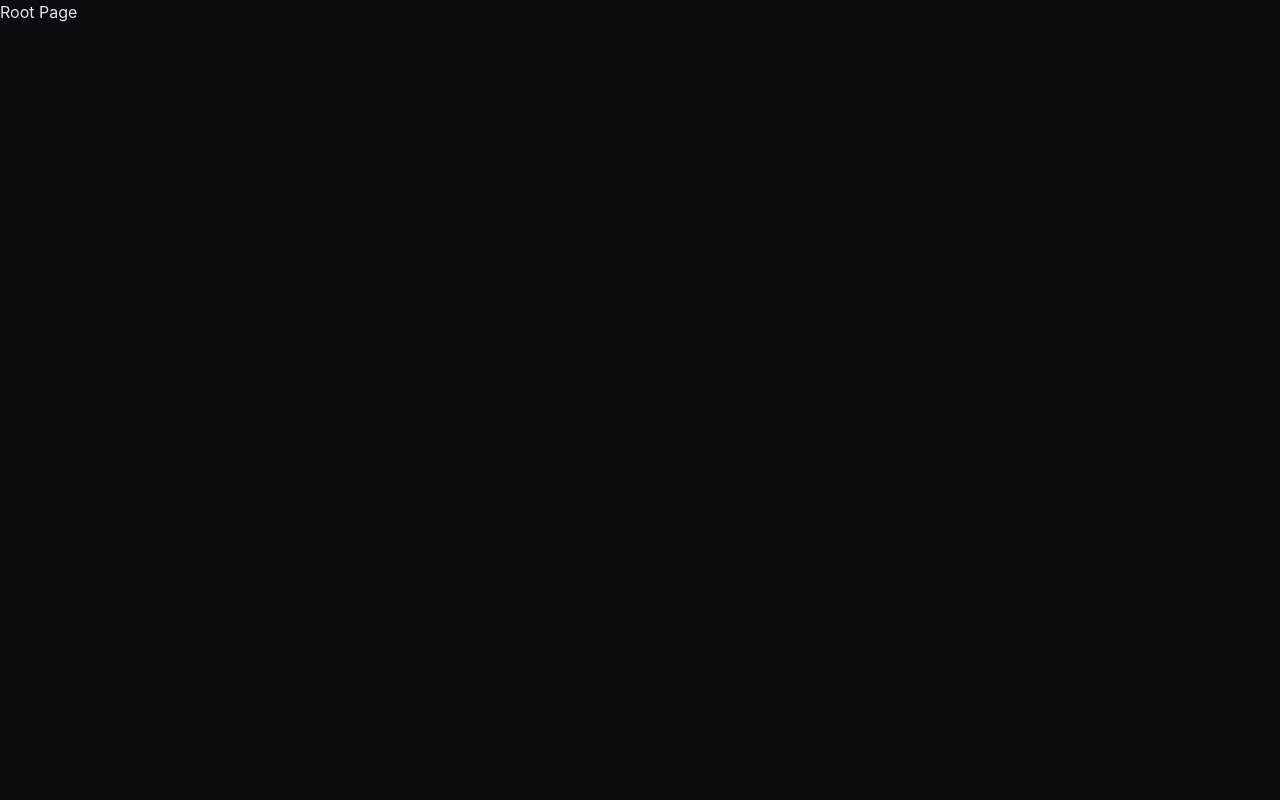
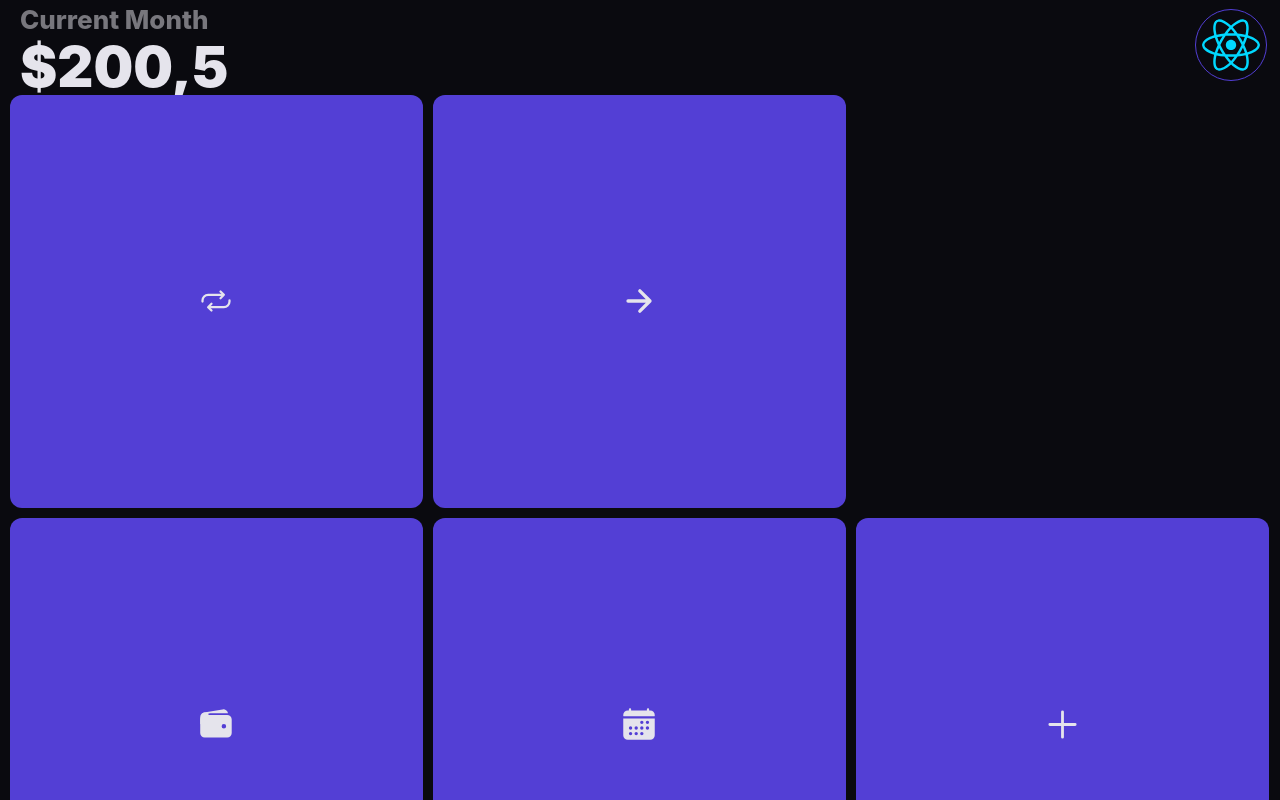
Before and after one commit to davidguri/fundly.tech, a React (Vite) app: page / in a window 1280 px wide. Built offline with nearby package versions, Linux system fonts and the light colour scheme.

Commit message:
working on home page design

```diff
--- a/src/routes/app/Root.tsx
+++ b/src/routes/app/Root.tsx
@@ -1,12 +1,43 @@
 import styles from "./styles/Root.module.scss";
 import Layout from "../../components/layout/Layout";
+
+import { IoArrowForward, IoAdd, IoCalendar, IoRepeat, IoWallet } from "react-icons/io5";
+
+import Svg from "../../assets/react.svg";
 
 export default function Root() {
   return (
     <>
       <Layout>
         <main className={styles.main}>
-          Root Page
+          <section className={styles.topSection}>
+            <div className={styles.topContainer}>
+              <div className={styles.titleContainer}>
+                <text className={styles.subtitle}>Current Month</text>
+                <text className={styles.title}>$200,5</text>
+              </div>
+              <div className={styles.profileContainer}>
+                <img src={Svg} className={styles.profileImage} alt="profile_image" />
+              </div>
+            </div>
+          </section>
+          <section className={styles.bottomSection}>
+            <div className={styles.buttonContainer}>
+              <IoWallet className={styles.buttonIcon} />
+            </div>
+            <div className={styles.buttonContainer}>
+              <IoCalendar className={styles.buttonIcon} />
+            </div>
+            <div className={styles.buttonContainer}>
+              <IoAdd size={45} />
+            </div>
+            <div className={styles.buttonContainer}>
+              <IoRepeat className={styles.buttonIcon} />
+            </div>
+            <div className={styles.buttonContainer}>
+              <IoArrowForward className={styles.buttonIcon} />
+            </div>
+          </section>
         </main>
       </Layout>
     </>
--- a/src/routes/app/styles/Root.module.scss
+++ b/src/routes/app/styles/Root.module.scss
@@ -0,0 +1,86 @@
+$primary: #aea9cb;
+$secondary: #443e6f;
+$accent: #533fd5;
+$background: #0a0a0f;
+$color: #e5e4ec;
+
+.main {
+  width: calc(100% - 20px);
+  margin-inline: 10px;
+  height: 100svh;
+  overflow: hidden !important;
+
+  display: flex;
+  flex-direction: column;
+
+  position: fixed;
+}
+
+.topSection,
+.bottomSection {
+  display: flex;
+}
+
+.topSection {
+  flex: 1;
+  flex-direction: column;
+}
+
+.topContainer {
+  width: calc(100% - 20px);
+  margin-inline: 10px;
+  display: flex;
+  flex-direction: row;
+  align-items: center;
+  justify-content: space-between;
+}
+
+.titleContainer {
+  display: flex;
+  flex-direction: column;
+}
+
+.subtitle {
+  font-weight: 800;
+  font-size: 26px;
+  opacity: 0.5;
+}
+
+.title {
+  font-weight: 900;
+  font-size: 56px;
+  line-height: 1;
+}
+
+.profileImage {
+  border-radius: 100px;
+  outline: 1.6px solid $accent;
+  outline-offset: 6.4px;
+  width: 58px;
+  aspect-ratio: 1;
+}
+
+.bottomSection {
+  flex-direction: row;
+  justify-content: flex-start;
+  align-items: flex-start;
+  flex-wrap: wrap-reverse;
+  gap: 10px;
+  margin-bottom: 10px;
+}
+
+.buttonContainer {
+  width: calc(33.33% - 7px);
+  aspect-ratio: 1;
+
+  border-radius: 12px;
+  background-color: $accent;
+
+  display: flex;
+  align-items: center;
+  justify-content: center;
+}
+
+.buttonIcon {
+  font-size: 36px;
+}
```
